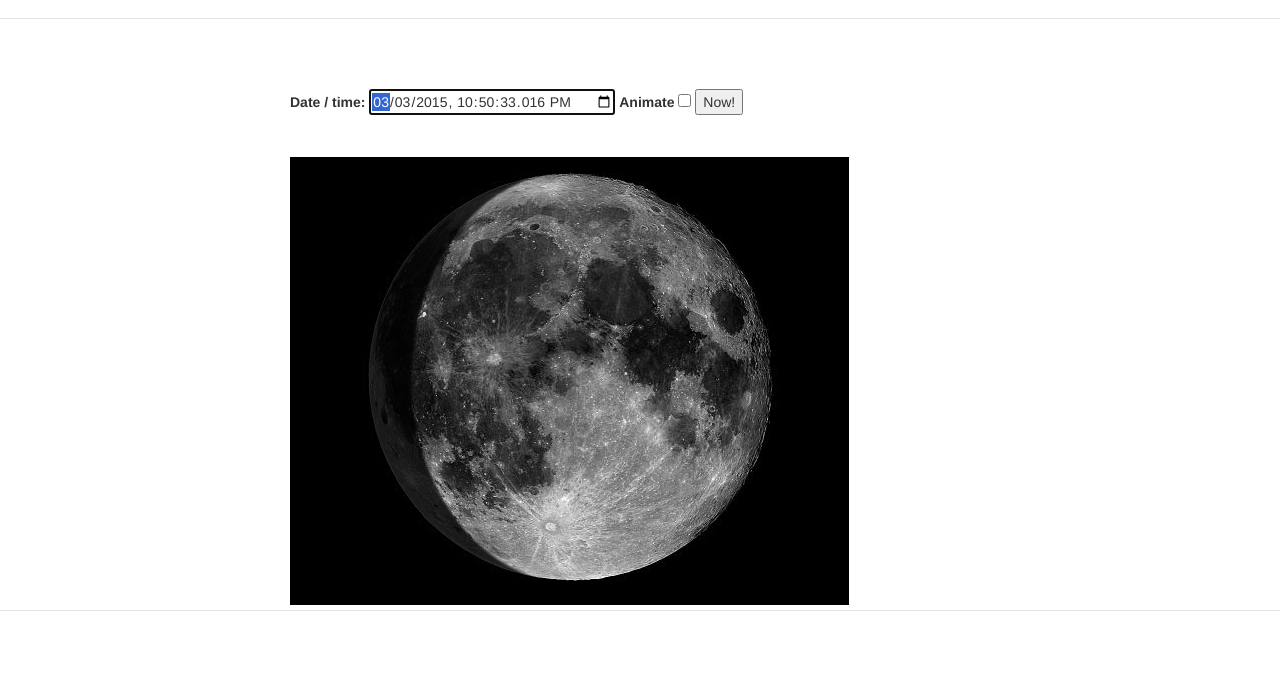
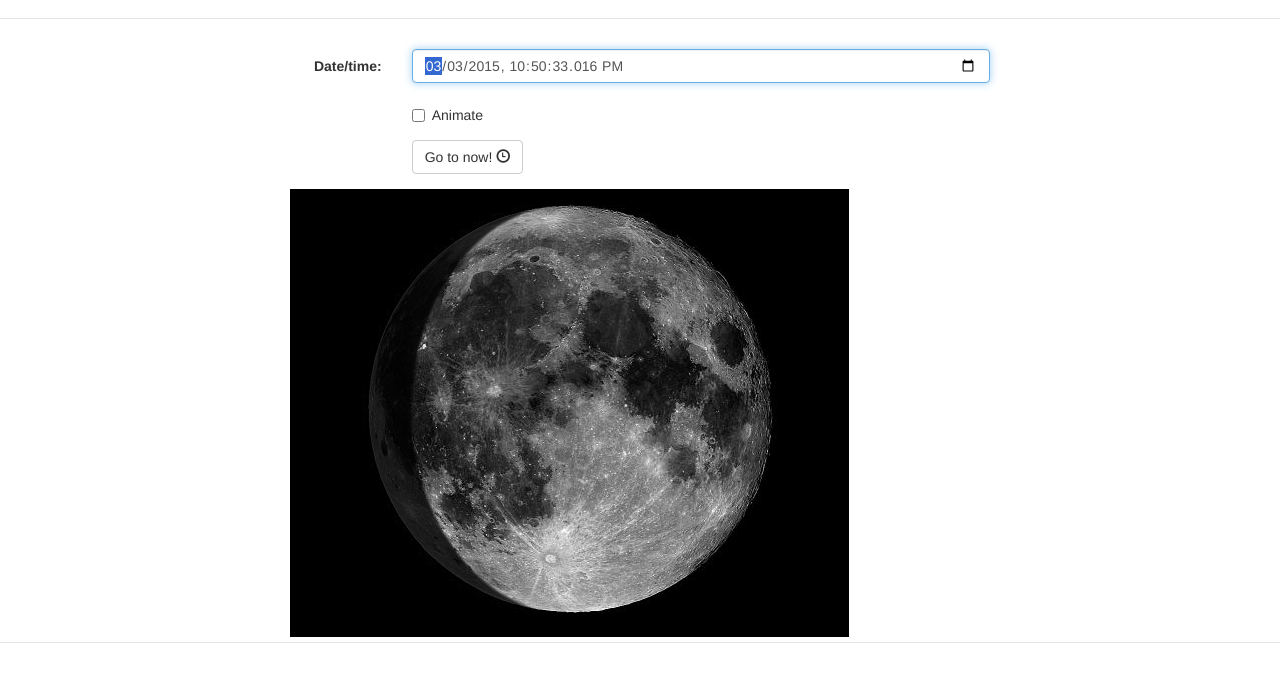
Before and after one commit to EricMountain/moon-phases, a website: page app/index.html in a window 1280 px wide. Shown: the part 54-736 px from the top of the page. Drawn offline with nearby package versions, Linux system fonts and the light colour scheme; some packages are replaced by stand-ins of ours; files that its build step writes are made by us from their sources.

Commit message:
Better form style.

```diff
--- a/app/views/main.html
+++ b/app/views/main.html
@@ -1,18 +1,37 @@
-<div class="row marketing">
-  <label for="datetime">Date / time:</label>
-  <input type="datetime-local"
+<div>
+  <form class="form-horizontal">
+    <div class="form-group">
+      <label class="col-sm-2 control-label" for="datetime">Date/time:</label>
+      <div class="col-sm-10">
+        <input class="form-control"
+               type="datetime-local"
                name="datetime"
                autofocus="autofocus"
                ng-model="datetime"
                ng-change="update()">
-
-  <label for="animate">Animate</label>
+      </div>
+    </div>
+    <div class="form-group">
+      <div class="col-sm-offset-2 col-sm-10">
+        <div class="checkbox">
+          <label for="animate">
             <input type="checkbox"
                    name="animate"
                    ng-model="animate"
                    ng-change="toggleAnimate()">
-
-  <button type="button" ng-click="now()">Now!</button>
+            Animate
+          </label>
+        </div>
+      </div>
+    </div>
+    <div class="form-group">
+      <div class="col-sm-offset-2 col-sm-10">
+        <button type="button" class="btn btn-default" ng-click="now()">
+          Go to now! <span class="glyphicon glyphicon-time"></span>
+        </button>
+      </div>
+    </div>
+  </form>
 </div>
 
 <div>
```
Lines whose indentation alone changed are shown as unchanged.
